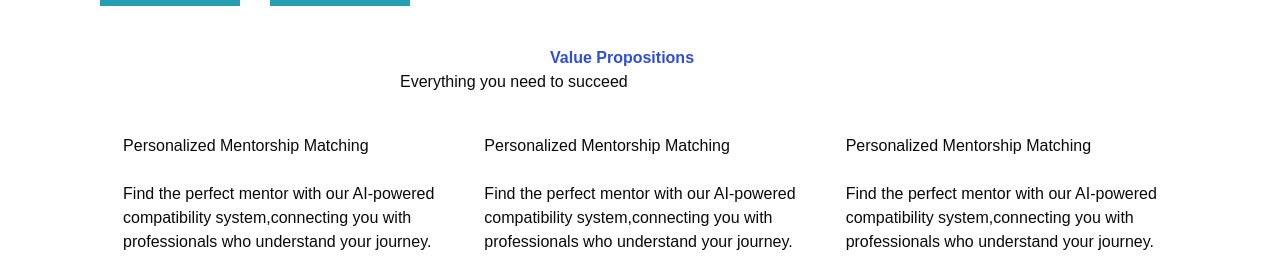
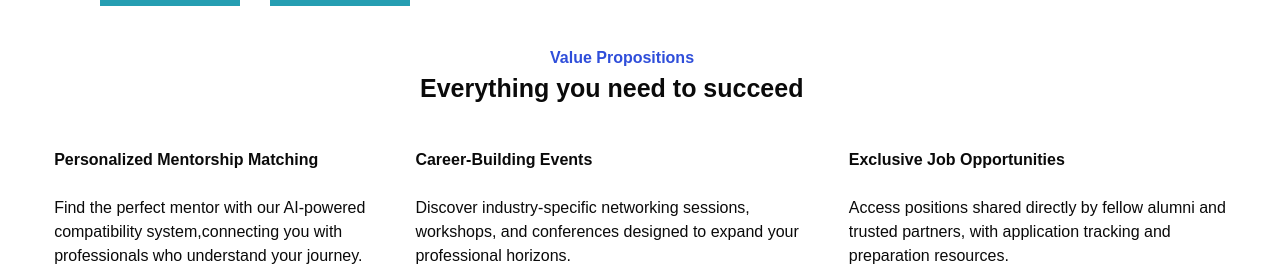
Before and after one commit to ShehaanN/AluminiWave, a React (Vite) app in the folder client/: page / in a window 1280 px wide. Shown: the part 551-817 px from the top of the page. Built offline with nearby package versions, Linux system fonts and the light colour scheme; a web font is replaced by a local one.

Commit message:
Update Content2.jsx

```diff
--- a/client/src/pages/LandingPage/content/Content2.jsx
+++ b/client/src/pages/LandingPage/content/Content2.jsx
@@ -3,6 +3,8 @@ import "./Content2.css";
 import active from "../../../assets/active.png";
 import sara from "../../../assets/sara.png";
 import { useNavigate } from "react-router-dom";
+
+
 
 function Content2() {
   const navigate = useNavigate();
@@ -13,13 +15,13 @@ function Content2() {
     <div>
       <div className="mainTopic">
         <span>Value Propositions</span>
-        <h1>Everything you need to succeed</h1>
+        <h1 className="everything">Everything you need to succeed</h1>
       </div>
       <div className="paragraph">
         <div className="part1">
           <div className="image"></div>
           <div className="para1">
-            <h4>Personalized Mentorship Matching</h4>
+            <h4 className="personalized">Personalized Mentorship Matching</h4>
             <br />
             Find the perfect mentor with our AI-powered <br />
             compatibility system,connecting you with <br />
@@ -29,21 +31,21 @@ function Content2() {
         <div className="part2">
           <div className="image"></div>
           <div className="para2">
-            <h4>Personalized Mentorship Matching</h4>
+            <h4 className="Building">Career-Building Events</h4>
             <br />
-            Find the perfect mentor with our AI-powered <br />
-            compatibility system,connecting you with <br />
-            professionals who understand your journey.
+            Discover industry-specific networking sessions,<br />
+             workshops, and conferences designed to expand your <br />
+              professional horizons.
           </div>
         </div>
         <div className="part3">
           <div className="image"></div>
           <div className="para3">
-            <h4>Personalized Mentorship Matching</h4>
+            <h4 className="Exclusive">Exclusive Job Opportunities</h4>
             <br />
-            Find the perfect mentor with our AI-powered <br />
-            compatibility system,connecting you with <br />
-            professionals who understand your journey.
+            Access positions shared directly by fellow alumni and <br />
+             trusted partners, with application tracking and <br />
+              preparation resources.
           </div>
         </div>
       </div>
@@ -51,7 +53,7 @@ function Content2() {
       <div className="hear">
         <div className="mainTopic">
           <span>Testimonials</span>
-          <h1>Hear from our community</h1>
+          <h1 className=" community">Hear from our community</h1>
         </div>
         <div className="mainPart">
           <div className="partA">
@@ -108,8 +110,8 @@ function Content2() {
         <p>
           Create your profile in minutes and start building meaningful
           professional connections that last a lifetime.
-        </p>
-        <button onClick={handleLoginRedirect}>Create your profile</button>
+        </p><br />
+        <button onClick={handleLoginRedirect} className="profile">Create your profile</button>
       </div>
       <div className="footer">
         <div className="part1">
```
